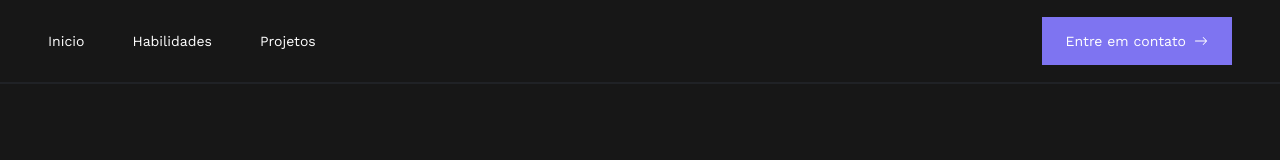
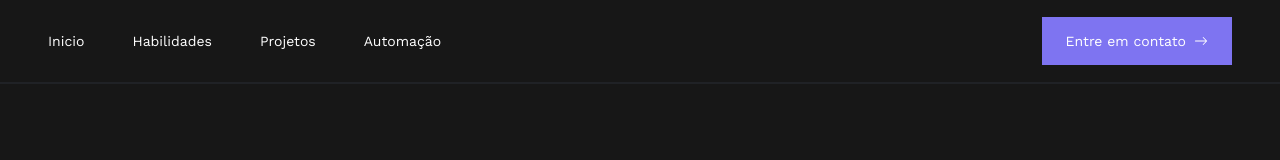
Before and after one commit to rogeritael/portfolio, a React (Vite) app: page / in a window 1280 px wide. Shown: the top 160 px of the page. Built offline with nearby package versions, Linux system fonts and the light colour scheme.

Commit message:
adicionando link para página de automação

```diff
--- a/src/components/lg/Header/index.tsx
+++ b/src/components/lg/Header/index.tsx
@@ -1,3 +1,4 @@
+import { Link } from "react-router-dom";
 import { StyledHeader } from "./styles";
 
 import { BsArrowRight, BsThreeDotsVertical } from 'react-icons/bs';
@@ -26,6 +27,9 @@ export function Header({ setIsMobileMenuOpen }: HeaderProps){
                     <li>
                         <a href="#projects">Projetos</a>
                     </li>
+                    <li>
+                        <Link to="/automation">Automação</Link>
+                    </li>
                 </ul>
             </nav>
             <a className="contact_button" href="#contact_form">
--- a/src/main.tsx
+++ b/src/main.tsx
@@ -5,6 +5,7 @@ import './global.css'
 import { Home } from './routes/Home'
 import { Pagina404 } from './routes/Pagina404'
 import { ThankYou } from './routes/ThankYou'
+import { Automation } from './routes/Automation'
 // import { Than } from './routes/Projetos/Topolinos'
 
 
@@ -12,7 +13,6 @@ import { ThankYou } from './routes/ThankYou'
 import {
   createBrowserRouter, RouterProvider
 } from 'react-router-dom';
-import { Automation } from './routes/Automation'
 
 const router = createBrowserRouter([
   {
```
